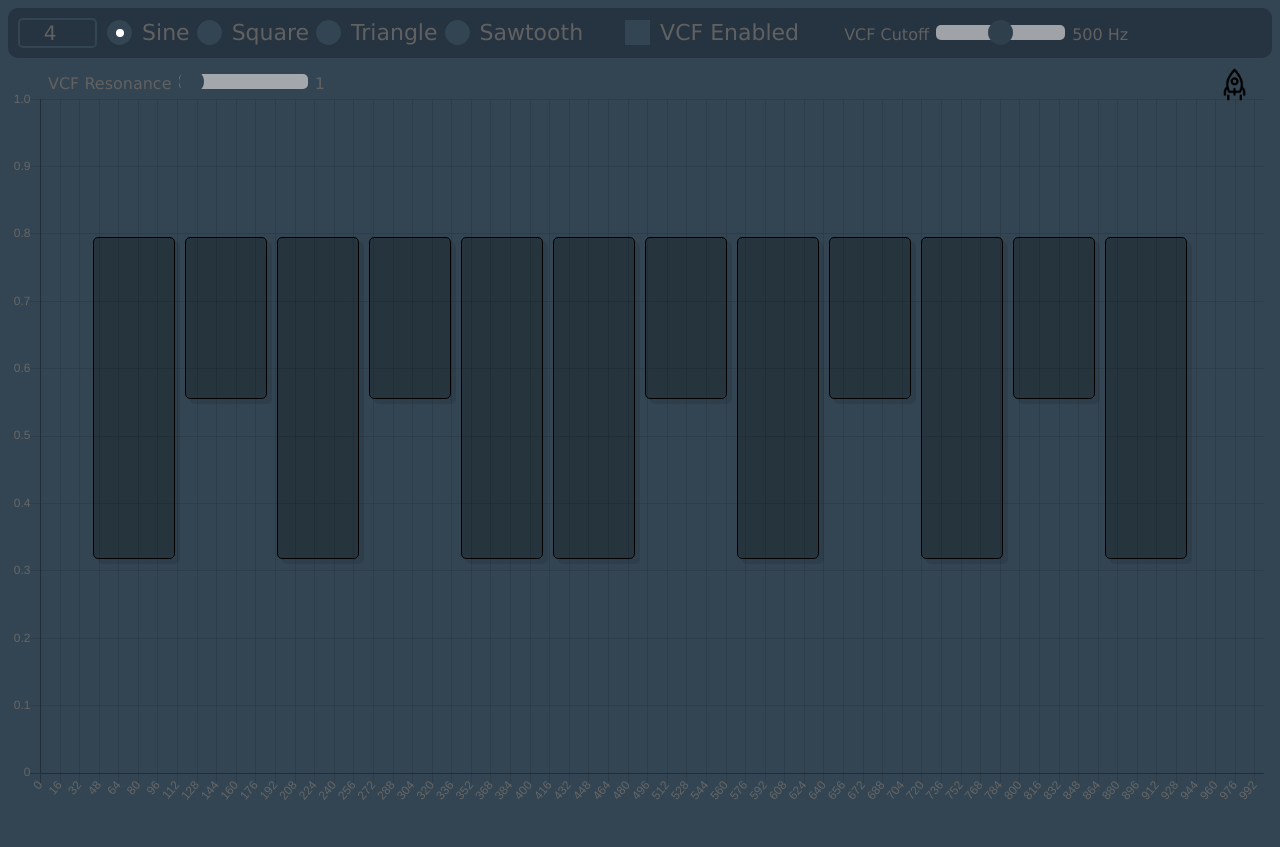
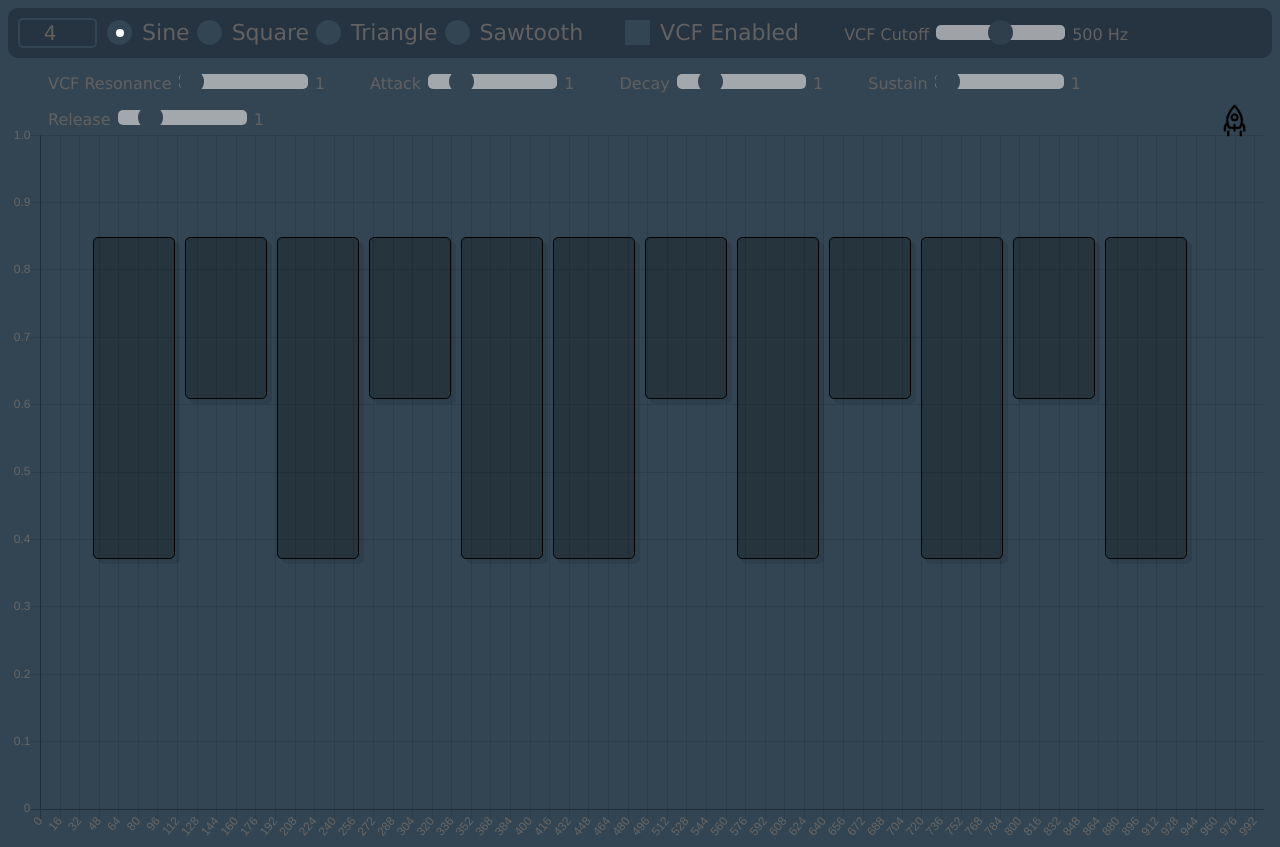
Before and after one commit to Rajtar/synthesizer-ts, a website built with webpack: page index.html in a window 1280 px wide. Before the commit the page ends 811 px from the top, so only its background shows below. Built offline with nearby package versions, Linux system fonts and the light colour scheme.

Commit message:
+ Add sliders for EG

```diff
--- a/index.html
+++ b/index.html
@@ -41,6 +41,26 @@
         <input type="range" min="1" max="100" value="1" class="slider" id="resonanceSlider">
         <span id="resonanceSliderLabel">1</span>
     </div>
+    <div class="slidecontainer">
+        Attack
+        <input type="range" min="0" max="5" value="1" class="slider" id="attackSlider">
+        <span id="attackSliderLabel">1</span>
+    </div>
+    <div class="slidecontainer">
+        Decay
+        <input type="range" min="0" max="5" value="1" class="slider" id="decaySlider">
+        <span id="decaySliderLabel">1</span>
+    </div>
+    <div class="slidecontainer">
+        Sustain
+        <input type="range" min="1" max="5" value="1" class="slider" id="sustainSlider">
+        <span id="sustainSliderLabel">1</span>
+    </div>
+    <div class="slidecontainer">
+        Release
+        <input type="range" min="0" max="5" value="1" class="slider" id="releaseSlider">
+        <span id="releaseSliderLabel">1</span>
+    </div>
     <img src="images/rocket.png" id="rocketImg">
 </div>
 <canvas id="waveChart" width="1024" height="576"></canvas>
--- a/src/scripts/audio/EnvelopeGenerator.ts
+++ b/src/scripts/audio/EnvelopeGenerator.ts
@@ -10,7 +10,7 @@ export class EnvelopeGenerator {
     private currentSampleIndex: number;
     private nextStageSampleIndex: number;
 
-    constructor(samplingRate: number) {
+    constructor(samplingRate: number, attackValue: number, decayValue: number, releaseValue: number) {
         this.samplingRate = samplingRate;
         this.CurrentStage = EnvelopeStage.Off;
         this.MinimumLevel = 0.0001;
@@ -18,7 +18,7 @@ export class EnvelopeGenerator {
         this.multiplier = 1.0;
         this.currentSampleIndex = 0;
         this.nextStageSampleIndex = 0;
-        this.stageValue = [0.0, 1, 3, 1.0, 1.0];
+        this.stageValue = [0.0, attackValue, decayValue, 1.0, releaseValue];
     }
 
     enterStage(newStage: EnvelopeStage): void {
@@ -56,6 +56,18 @@ export class EnvelopeGenerator {
         }
     }
 
+    setAttackValue(newValue: number): void {
+        this.stageValue[1] = newValue;
+    }
+
+    setDecayValue(newValue: number): void {
+        this.stageValue[2] = newValue;
+    }
+
+    setReleaseValue(newValue: number): void {
+        this.stageValue[4] = newValue;
+    }
+
     nextSample(): number {
         if (this.CurrentStage != EnvelopeStage.Off &&
             this.CurrentStage != EnvelopeStage.Sustain) {
--- a/src/scripts/audio/RocketEffect.ts
+++ b/src/scripts/audio/RocketEffect.ts
@@ -7,10 +7,10 @@ export class RocketEffect {
     private readonly noiseGenerator: RedNoiseGenerator;
     private readonly envelopeGenerator: EnvelopeGenerator;
 
-    constructor(samplingRate: number) {
+    constructor(samplingRate: number, envelopeGenerator: EnvelopeGenerator) {
         this.samplingRate = samplingRate;
         this.noiseGenerator = new RedNoiseGenerator(samplingRate);
-        this.envelopeGenerator = new EnvelopeGenerator(samplingRate);
+        this.envelopeGenerator = envelopeGenerator;
     }
 
     play(seconds: number): Float32Array {
--- a/src/scripts/index.ts
+++ b/src/scripts/index.ts
@@ -17,13 +17,18 @@ let filterEnabled = false;
 let filterCutoff = 500;
 let filterResonance = 1;
 
+let attack = 1;
+let decay = 0.5;
+let sustain = 3;
+let release = 1;
+
 function createAudioScene(): void {
     const waveChartManager = new WaveChartManager((<HTMLCanvasElement>document.getElementById('waveChart')));
     bufferPlayer = new BufferPlayer(waveChartManager);
     oscillator = new Oscillator(WaveType.Sine, 5, 0.3, bufferPlayer.getSamplingRate());
     lowPassFilter = new LowPassFilter(bufferPlayer.getSamplingRate());
-    rocketEffect = new RocketEffect(bufferPlayer.getSamplingRate());
-    envelopeGenerator = new EnvelopeGenerator(bufferPlayer.getSamplingRate());
+    envelopeGenerator = new EnvelopeGenerator(bufferPlayer.getSamplingRate(), attack, decay, release);
+    rocketEffect = new RocketEffect(bufferPlayer.getSamplingRate(), envelopeGenerator);
 }
 
 function playTone(event: InputEvent): void {
@@ -54,7 +59,7 @@ function stopPlayingTone(): void {
 }
 
 function playEffect(): void {
-    const samples = rocketEffect.play(5);
+    const samples = rocketEffect.play(attack + decay + sustain + release);
     bufferPlayer.playBuffer(samples);
 }
 
@@ -97,6 +102,35 @@ function initialize(): void {
         // @ts-ignore
         (<HTMLInputElement>document.getElementById("resonanceSliderLabel")).innerHTML = this.value;
     }
+
+    document.getElementById("attackSlider").oninput = function () {
+        // @ts-ignore
+        attack = this.value;
+        envelopeGenerator.setAttackValue(attack);
+        // @ts-ignore
+        (<HTMLInputElement>document.getElementById("attackSliderLabel")).innerHTML = this.value;
+    }
+    document.getElementById("decaySlider").oninput = function () {
+        // @ts-ignore
+        decay = this.value;
+        envelopeGenerator.setDecayValue(decay);
+        // @ts-ignore
+        (<HTMLInputElement>document.getElementById("decaySliderLabel")).innerHTML = this.value;
+    }
+    document.getElementById("sustainSlider").oninput = function () {
+        // @ts-ignore
+        sustain = this.value;
+        // @ts-ignore
+        (<HTMLInputElement>document.getElementById("sustainSliderLabel")).innerHTML = this.value;
+    }
+    document.getElementById("releaseSlider").oninput = function () {
+        // @ts-ignore
+        release = this.value;
+        envelopeGenerator.setReleaseValue(release);
+        // @ts-ignore
+        (<HTMLInputElement>document.getElementById("releaseSliderLabel")).innerHTML = this.value;
+    }
+
     document.getElementById("octaveInput").oninput = function () {
         // @ts-ignore
         oscillator.octave = this.value;
```
Also changed, not shown: 1 other file.
